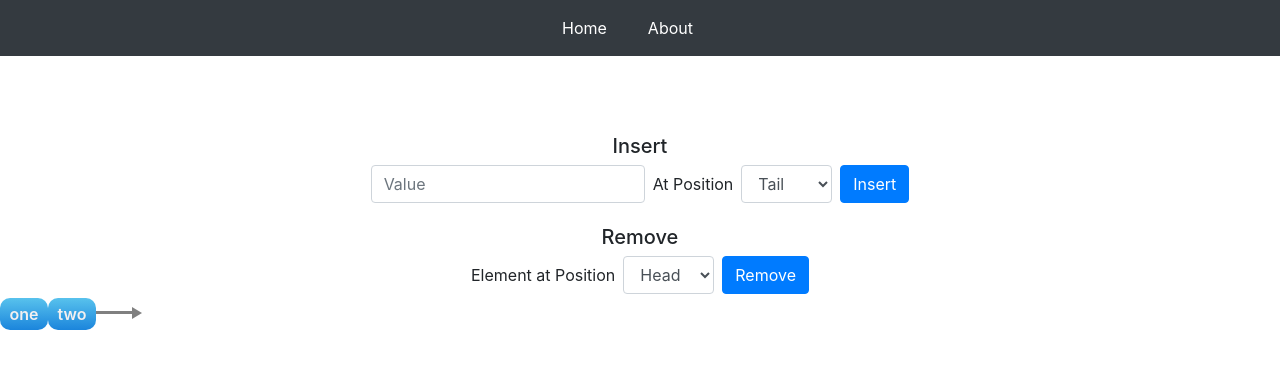
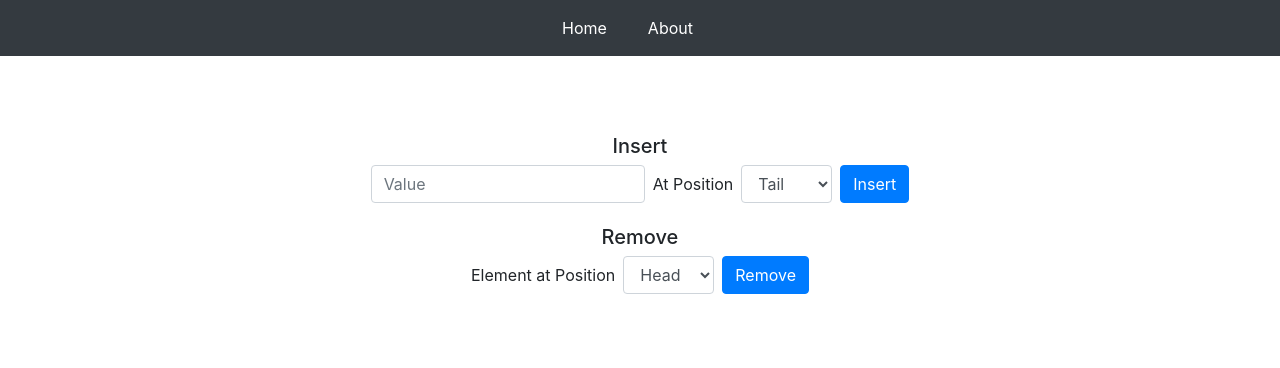
Before and after one commit to IUS-CS/project-dsavy, a React app in the folder src/: page /linkedlist in a window 1280 px wide. Shown: the top 368 px of the page. Built offline with nearby package versions, Linux system fonts and the light colour scheme.

Commit message:
added spacing in between Node components

```diff
--- a/src/components/Forms/List-Form.js
+++ b/src/components/Forms/List-Form.js
@@ -14,21 +14,14 @@ const ListForm = ({list, onListChange}) => {
             handleChange(list => list.concat({key: list.length, item: formDataObj.Value}));
         }
         if (formDataObj.Place === '0'){
-
-            for (let i = 0; i < list.length; i++) {
-                console.log(list[i]);
-            }
-
-
             let newList = [{key: 0, item: formDataObj.Value}];
             for (let i = 0; i < list.length; i++) {
+                list[i].key = i + 1;
                 newList.push(list[i]);
             }
+            handleChange(list => newList);
+        }
 
-            handleChange(list => newList);
-            console.log(newElement);
-        }
-        console.log(formDataObj.Place);
         console.log(list);
       }
 
--- a/src/components/LinkedList.js
+++ b/src/components/LinkedList.js
@@ -2,16 +2,12 @@ import React, {useState} from 'react';
 import { useTransition, animated } from 'react-spring';
 import Node from './List-Node';
 import ListForm from './Forms/List-Form';
-import Container from 'react-bootstrap/Container';
+import Col from 'react-bootstrap/Col';
 import Row from 'react-bootstrap/Row';
-import Col from 'react-bootstrap/Col';
 
 const LinkedList = () => {
     // State of the list in List-Form is pushed up to this LinkedList component
-    const [list, setList] = useState([
-      {key: 1, item: "one"},
-      {key: 2, item: "two"}
-    ]);
+    const [list, setList] = useState([]);
 
     const [key, setKey] = useState(1);
 
@@ -24,25 +20,32 @@ const LinkedList = () => {
 
     const listItems = list.map((element) => <Col key={element}><Node value={element}></Node></Col>)
     return (
-      // <Container style={{paddingTop:40}}>
-      //   <Row>
-      //     {/* <animated.div style={scrolling}> */}
-      //       {listItems}
-      //     {/* </animated.div> */}
-      //   </Row>
-      //   <ListForm list={list} onListChange={setList}/>
-      // </Container>
+    //   <div>
+    //     <ListForm list={list} onListChange={setList}/>
+    //   <div style={{display:"inline-flex", paddingTop:20}}>
+    //   {transitions.map(({ item, props, key }) =>
+    //   <animated.div
+    //     key={key}
+    //     style={props}>
+    //     <Node value={item.item} style={{margin:20}}/>
+    //     <Pointer></Pointer>
+    //   </animated.div>
+    // )}
+    // </div>
+    // </div>
       <div>
-        <ListForm list={list} onListChange={setList}/>
-      <div style={{display:"inline-flex", justifyContent:"center"}}>
+        <ListForm list={list} onListChange={setList} />
+        <Row style={{ display: "inline-flex", paddingTop: 20, paddingLeft: 45 }}>
           {transitions.map(({ item, props, key }) =>
             <animated.div
               key={key}
               style={props}>
-        <Node value={item.item}/>
+              <Col>
+                <Node value={item.item} style={{ margin: 20 }} />
+              </Col>
             </animated.div>
           )}
-    </div>
+        </Row>
       </div>
     )
   }
--- a/src/index.css
+++ b/src/index.css
@@ -14,7 +14,7 @@ body {
 }
 
 .node {
-    position: static;
+    position: relative;
     border-radius: 10px;
     padding-top: .27em;
     width: 3em;
@@ -34,6 +34,7 @@ body {
 
     width: 50px;
     height: 3px;
+
 }
 .node::before {
     z-index: -1;
@@ -41,7 +42,6 @@ body {
     position: absolute;
     left: 84px;
     bottom: 11.5px;
-
     width: 0;
     height: 0;
     border-top: 6px solid transparent;
```
Lines whose indentation alone changed are shown as unchanged.
